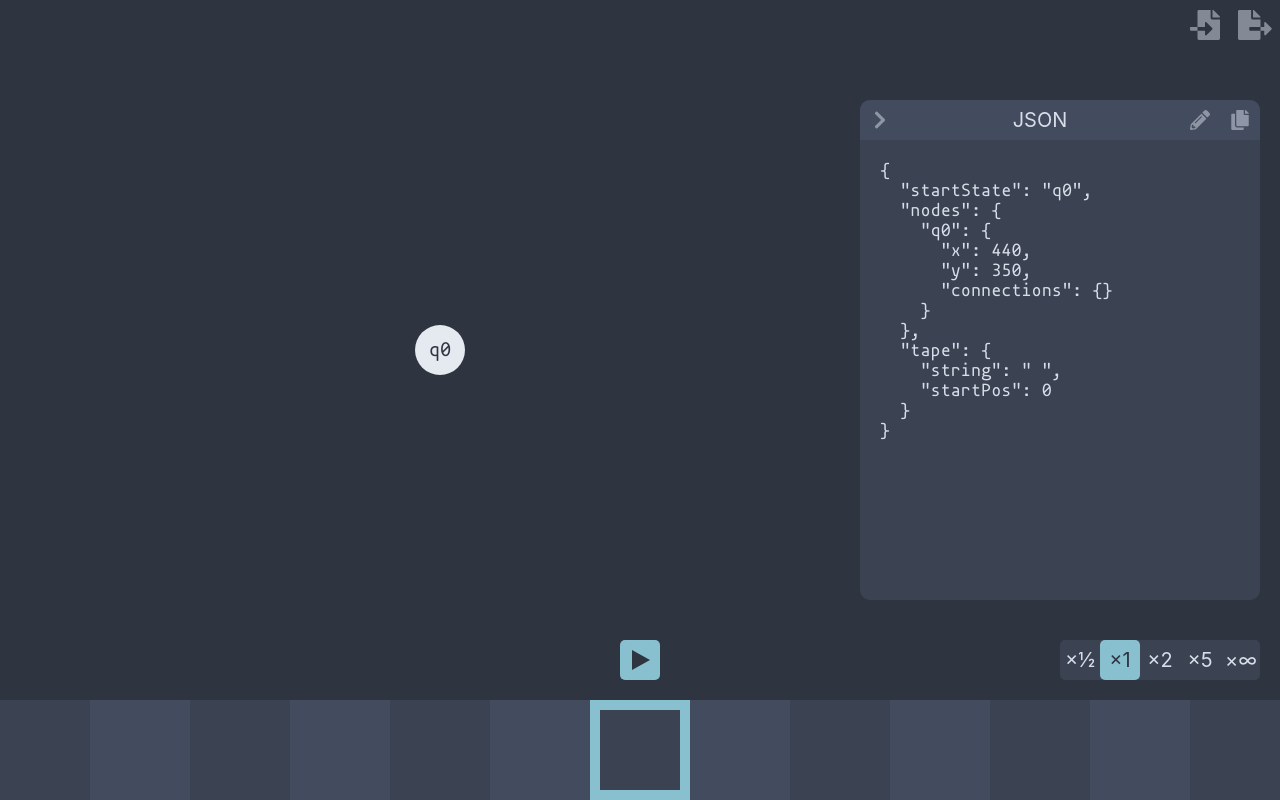
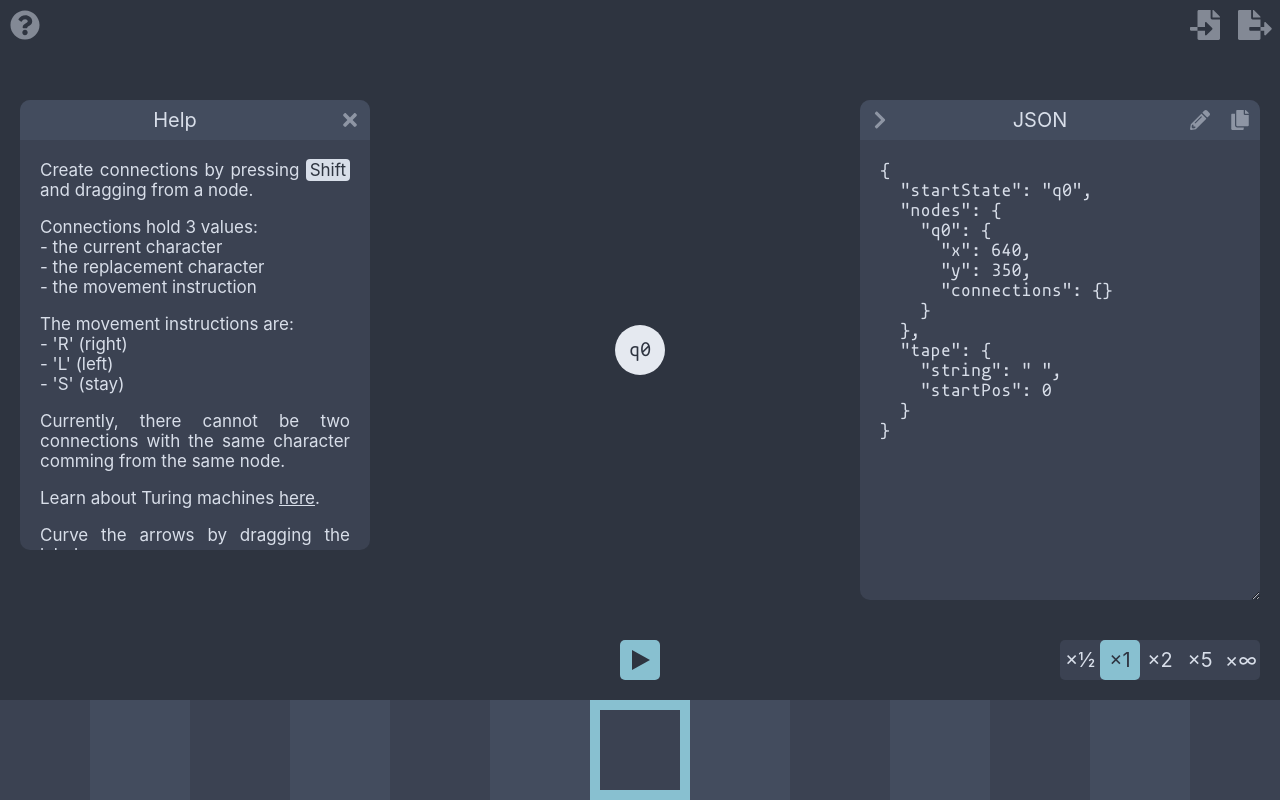
Before and after one commit to rodrigohpalmeirim/automaton-simulator, a React (Create React App) app: page / in a window 1280 px wide. Built offline with nearby package versions, Linux system fonts and the light colour scheme.

Commit message:
add help pane

```diff
--- a/src/App.css
+++ b/src/App.css
@@ -23,7 +23,7 @@
   flex-direction: column;
   align-items: center;
   justify-content: center;
-  font-size: calc(10px + 2vmin);
+  font-size: 17px;
   color: #D8DEE9;
 }
 
@@ -101,31 +101,47 @@
   transition: 0.3s;
 }
 
-#json-pane {
+.pane {
   position: absolute;
   background-color: #3B4252;
+  height: 600px;
   width: 400px;
-  top: 100px;
   border-radius: 10px;
   transition: 0.3s;
+}
+
+.pane-content {
+  color: #D8DEE9;
+  text-align: justify;
+  margin: 0px;
+  padding: 20px;
+  overflow-x: hidden;
+  width: calc(100% - 40px);
+  height: calc(100% - 80px);
+  background-color: transparent;
+  border: none;
+  -ms-overflow-style: none;
+}
+.pane-content::-webkit-scrollbar {
+  display: none;
+}
+
+.pane-content a {
+  text-decoration: underline;
+  color: #D8DEE9;
+  cursor: pointer;
+}
+
+.key {
+  background-color: #D8DEE9;
+  color: #2E3440;
+  border-radius: 4px;
+  padding: 1px 4px;
 }
 
 #json {
   font-size: 18px;
   font-family: mononokiRegular;
-  color: #D8DEE9;
-  text-align: left;
-  margin: 0px;
-  padding: 20px;
-  overflow-x: hidden;
-  width: 100%;
-  height: calc(100% - 80px);
-  background-color: transparent;
-  border: none;
-  -ms-overflow-style: none;
-}
-#json::-webkit-scrollbar {
-  display: none;
 }
 #json:focus {
   outline-width: 0;
--- a/src/App.js
+++ b/src/App.js
@@ -1,14 +1,16 @@
 import React, { Component } from 'react';
 import { FontAwesomeIcon } from '@fortawesome/react-fontawesome'
-import { faChevronRight, faChevronLeft, faCopy, faPencilAlt, faCheck, faTimes, faFileImport, faFileExport } from '@fortawesome/free-solid-svg-icons'
+import { faChevronRight, faChevronLeft, faCopy, faPencilAlt, faCheck, faTimes, faFileImport, faFileExport, faQuestionCircle } from '@fortawesome/free-solid-svg-icons'
 import './App.css';
 import { renderNode, dragNode, createNode, removeNode, nodeMouseDownHandler } from './node';
 import { renderArrow, dragArrow, dragLabel } from './arrow';
 import { updateTape, dragTape, tapeMouseDownHandler } from './tape';
 import { createConnection, editConnection, applyConnectionChanges, cancelConnection, removeConnection } from './connection';
 import { run, stop, changeSpeed } from './simulation';
-import { parseJSON, updateJSON } from './json'
-import { upload, download } from './file'
+import { parseJSON, updateJSON } from './json';
+import { upload, download, readFile } from './file';
+import { binaryCounter } from './examples/binary-counter';
+import { bouncer } from './examples/bouncer';
 export default class App extends Component {
 
   constructor(props) {
@@ -41,14 +43,16 @@ export default class App extends Component {
     document.freeEdit = false;
     document.speed = 1;
 
-    if (!window.localStorage.getItem("pane"))
-      window.localStorage.setItem("pane", window.innerWidth > 1000 ? "show" : "hide");
+    if (!window.localStorage.getItem("json-pane"))
+      window.localStorage.setItem("json-pane", window.innerWidth > 1000 ? "show" : "hide");
+    if (!window.localStorage.getItem("help-pane"))
+      window.localStorage.setItem("help-pane", "show");
 
     document.tapePos = window.innerWidth / 2 - document.tapeHeight / 2 - document.focusedCharId * document.tapeHeight;
 
     document.nodes = {
       q0: {
-        x: Math.round((window.innerWidth - 400) / 2),
+        x: Math.round((window.innerWidth) / 2),
         y: Math.round((window.innerHeight - document.tapeHeight) / 2),
         connections: {}
       }
@@ -69,7 +73,7 @@ export default class App extends Component {
     window.addEventListener("resize", () => {
       document.tapePos = window.innerWidth / 2 - document.tapeHeight / 2 - document.focusedCharId * document.tapeHeight;
       if (window.innerWidth < 1000)
-        window.localStorage.setItem("pane", "hide");
+        window.localStorage.setItem("json-pane", "hide");
       updateTape();
       document.update();
     });
@@ -137,16 +141,16 @@ export default class App extends Component {
       document.update();
     }
 
-    if (event.key === "j" && document.activeElement.tagName !== "INPUT" && document.activeElement.tagName !== "TEXTAREA") {
-      window.localStorage.setItem("pane", window.localStorage.getItem("pane") === "show" ? "hide" : "show");
+    if (document.activeElement.tagName !== "INPUT" && document.activeElement.tagName !== "TEXTAREA") {
+      if (event.key === "j") {
+        window.localStorage.setItem("json-pane", window.localStorage.getItem("json-pane") === "show" ? "hide" : "show");
         document.freeEdit = false;
         document.update();
       }
 
-    if (event.ctrlKey && event.key === "s") {
-      event.preventDefault();
-      document.freeEdit = false;
-      parseJSON(document.getElementById("json").value);
+      if (event.key === "h") {
+        window.localStorage.setItem("help-pane", window.localStorage.getItem("help-pane") === "show" ? "hide" : "show");
+        document.update();
       }
 
       if (event.key === " ") {
@@ -158,6 +162,13 @@ export default class App extends Component {
 
       if (document.running && event.key === "Escape")
         stop();
+    }
+
+    if (event.ctrlKey && event.key === "s") {
+      event.preventDefault();
+      document.freeEdit = false;
+      parseJSON(document.getElementById("json").value);
+    }
   }
 
   contextMenuHandler(event) {
@@ -232,6 +243,11 @@ export default class App extends Component {
               {Object.keys(document.nodes).map((id) => renderNode(id))}
             </svg>
             <div className="topbar">
+              <div className="toolbar-button" style={{ width: 50, height: 50 }} onClick={() => { window.localStorage.setItem("help-pane", window.localStorage.getItem("help-pane") === "show" ? "hide" : "show"); document.update(); }}>
+                <FontAwesomeIcon icon={faQuestionCircle} />
+                <span className="tooltip">Help</span>
+              </div>
+              <div style={{ flexGrow: 1 }}></div>
               <div className="toolbar-button" style={{ width: 50, height: 50 }}>
                 <input type="file" text="" style={{ position: "absolute", width: 50, height: 50, marginLeft: -10, opacity: 0, cursor: "pointer" }} onChange={(event) => { upload(event) }} />
                 <FontAwesomeIcon icon={faFileImport} />
@@ -293,17 +309,48 @@ export default class App extends Component {
                 <input className="connection-input" type="text" name="char" maxLength="1" autoFocus onInput={(event) => { event.target.nextElementSibling.focus(); if (event.target.value === " ") event.target.value = "␣" }} /> → <input className="connection-input" type="text" name="replaceChar" maxLength="1" onInput={(event) => { event.target.nextElementSibling.focus(); if (event.target.value === " ") event.target.value = "␣" }} />, <input className="connection-input" type="text" name="move" maxLength="1" />
               </form>
             )}
+            <div className="pane" style={{ height: 450, width: 350, top: 100, left: window.localStorage.getItem("help-pane") === "show" ? 20 : -400 }}>
+              <div className="toolbar">
+                <span style={{ flexGrow: 1 }}>Help</span>
+                <div className="toolbar-button" onClick={() => { window.localStorage.setItem("help-pane", "hide"); document.update(); }}>
+                  <FontAwesomeIcon icon={faTimes} />
+                </div>
+              </div>
+              <div className="pane-content">
+                <p style={{ marginTop: 0 }}>Create connections by pressing <span class="key">Shift</span> and dragging from a node.</p>
+                <p>Connections hold 3 values:<br />
+                  - the current character<br />
+                  - the replacement character<br />
+                  - the movement instruction
+                </p>
+                <p>The movement instructions are:<br />
+                  - 'R' (right)<br />
+                  - 'L' (left)<br />
+                  - 'S' (stay)
+                </p>
+                <p>Currently, there cannot be two connections with the same character comming from the same node.</p>
+                <p>Learn about Turing machines <a href="https://simple.m.wikipedia.org/wiki/Turing_machine" target="_blank">here</a>.</p>
+                <p>Curve the arrows by dragging the label.</p>
+                <p>On the right side there is the JSON pane which you can toggle by pressing <span class="key">J</span>. It contains all the information that defines the automaton and the tape. Unless the 'free edit' mode is enabled, it ignores any input that would break the JSON or the automaton.</p>
+                <p>Start the simulation by pressing <span class="key">Space</span> and control its speed using the buttons on the bottom right corner.</p>
+                <p>Here are some examples:<br />
+                  - <a onClick={() => readFile(bouncer, parseJSON)}>Bouncer</a><br />
+                  - <a onClick={() => readFile(binaryCounter, parseJSON)}>Binary counter</a>
+                </p>
+              </div>
+            </div>
             <div className="blocker" style={{ opacity: document.freeEdit ? 0.5 : 0, pointerEvents: document.freeEdit ? "auto" : "none" }} />
-            <div id="json-pane" style={{
+            <div className="pane" style={{
+              top: 100,
               height: window.innerHeight - document.tapeHeight - 200,
-              right: window.localStorage.getItem("pane") === "show" ? 20 : -360,
+              right: window.localStorage.getItem("json-pane") === "show" ? 20 : -360,
             }}>
               <div className="toolbar">
-                {window.localStorage.getItem("pane") === "show" ?
-                  <div className="toolbar-button" onClick={() => { window.localStorage.setItem("pane", "hide"); document.freeEdit = false; document.update(); }}>
+                {window.localStorage.getItem("json-pane") === "show" ?
+                  <div className="toolbar-button" onClick={() => { window.localStorage.setItem("json-pane", "hide"); document.freeEdit = false; document.update(); }}>
                     <FontAwesomeIcon icon={faChevronRight} />
                   </div> :
-                  <div className="toolbar-button" onClick={() => { window.localStorage.setItem("pane", "show");  document.update(); }}>
+                  <div className="toolbar-button" onClick={() => { window.localStorage.setItem("json-pane", "show"); document.update(); }}>
                     <FontAwesomeIcon icon={faChevronLeft} />
                   </div>
                 }
@@ -333,7 +380,7 @@ export default class App extends Component {
                   </div>
                 }
               </div>
-              <textarea id="json" onInput={() => { if (!document.freeEdit) parseJSON(document.getElementById("json").value) }} defaultValue={updateJSON()} spellCheck="false" />
+              <textarea className="pane-content" id="json" onInput={() => { if (!document.freeEdit) parseJSON(document.getElementById("json").value) }} defaultValue={updateJSON()} spellCheck="false" />
             </div>
             <div className="blocker" style={{ opacity: 0, pointerEvents: document.running ? "auto" : "none" }} />
             {document.running && (
--- /dev/null
+++ b/src/examples/binary-counter.js
@@ -0,0 +1,57 @@
+export const binaryCounter = `{
+  "startState": "q0",
+  "nodes": {
+    "q0": {
+      "x": 500,
+      "y": 350,
+      "connections": {
+        "0": {
+          "node": "q1",
+          "replaceChar": "1",
+          "move": "R",
+          "arrowCurve": 50
+        },
+        "1": {
+          "node": "q0",
+          "replaceChar": "0",
+          "move": "L",
+          "arrowCurve": 0
+        },
+        "": {
+          "node": "q1",
+          "replaceChar": "1",
+          "move": "R",
+          "arrowCurve": 25
+        }
+      }
+    },
+    "q1": {
+      "x": 800,
+      "y": 350,
+      "connections": {
+        "0": {
+          "node": "q1",
+          "replaceChar": "0",
+          "move": "R",
+          "arrowCurve": 125
+        },
+        "1": {
+          "node": "q1",
+          "replaceChar": "1",
+          "move": "R",
+          "arrowCurve": 0
+        },
+        "": {
+          "node": "q0",
+          "replaceChar": "",
+          "move": "L",
+          "arrowCurve": 25
+        }
+      }
+    }
+  },
+  "tape": {
+    "string": "   ",
+    "startPos": 0
+  }
+}`
--- /dev/null
+++ b/src/examples/bouncer.js
@@ -0,0 +1,45 @@
+export const bouncer = `{
+  "startState": "q0",
+  "nodes": {
+      "q0": {
+      "x": 500,
+      "y": 350,
+      "connections": {
+          "": {
+          "node": "q0",
+          "replaceChar": "",
+          "move": "L",
+          "arrowCurve": 0
+          },
+          "|": {
+          "node": "q1",
+          "replaceChar": "|",
+          "move": "R",
+          "arrowCurve": 25
+          }
+      }
+      },
+      "q1": {
+      "x": 750,
+      "y": 350,
+      "connections": {
+          "|": {
+          "node": "q0",
+          "replaceChar": "|",
+          "move": "L",
+          "arrowCurve": 25
+          },
+          "": {
+          "node": "q1",
+          "replaceChar": "",
+          "move": "R",
+          "arrowCurve": 0
+          }
+      }
+      }
+  },
+  "tape": {
+      "string": "|     |",
+      "startPos": 3
+  }
+}`
```
Also changed, not shown: src/file.js (+11 -8 lines), 1 other file (tests, documents, lock files or other folders). Lines whose indentation alone changed are shown as unchanged.
